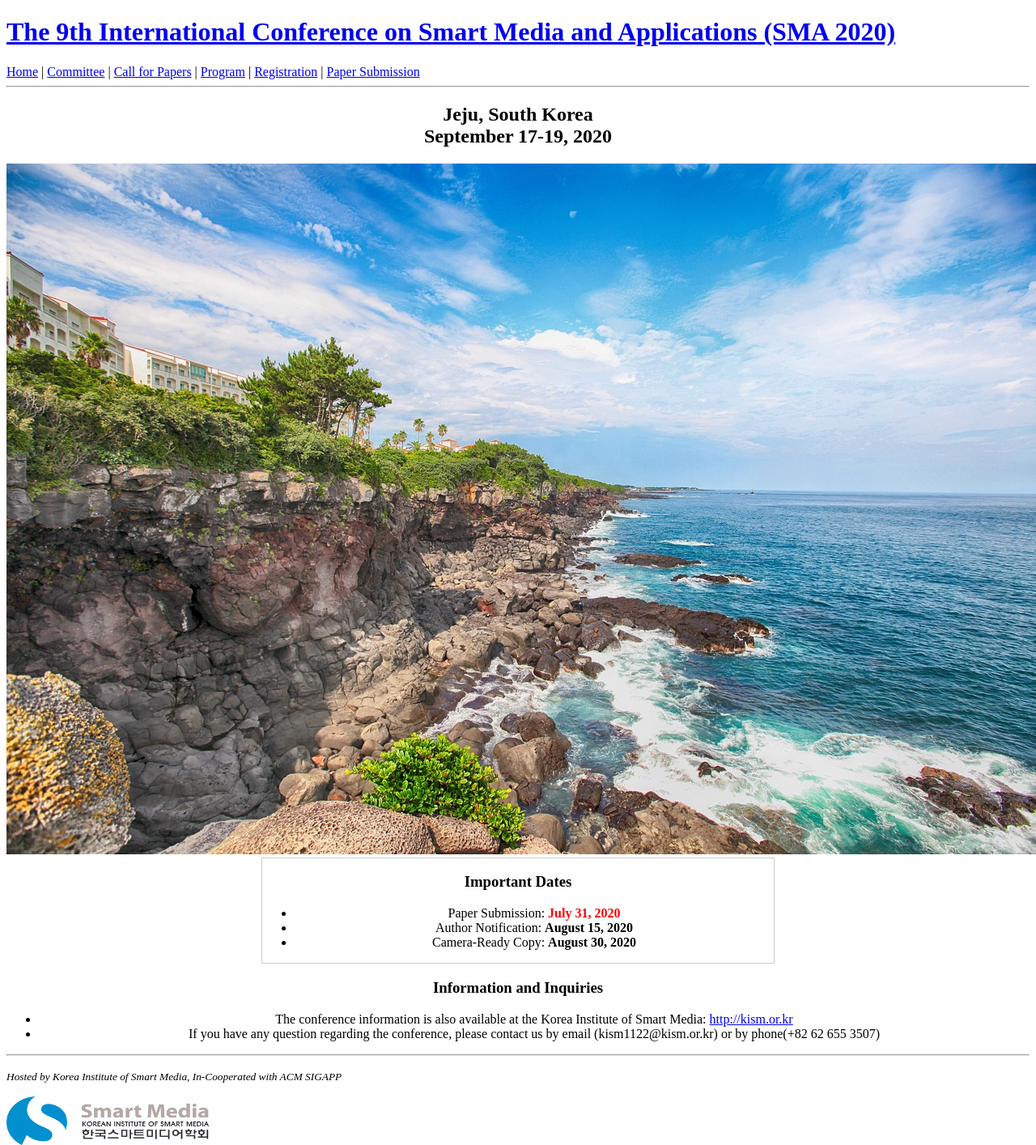
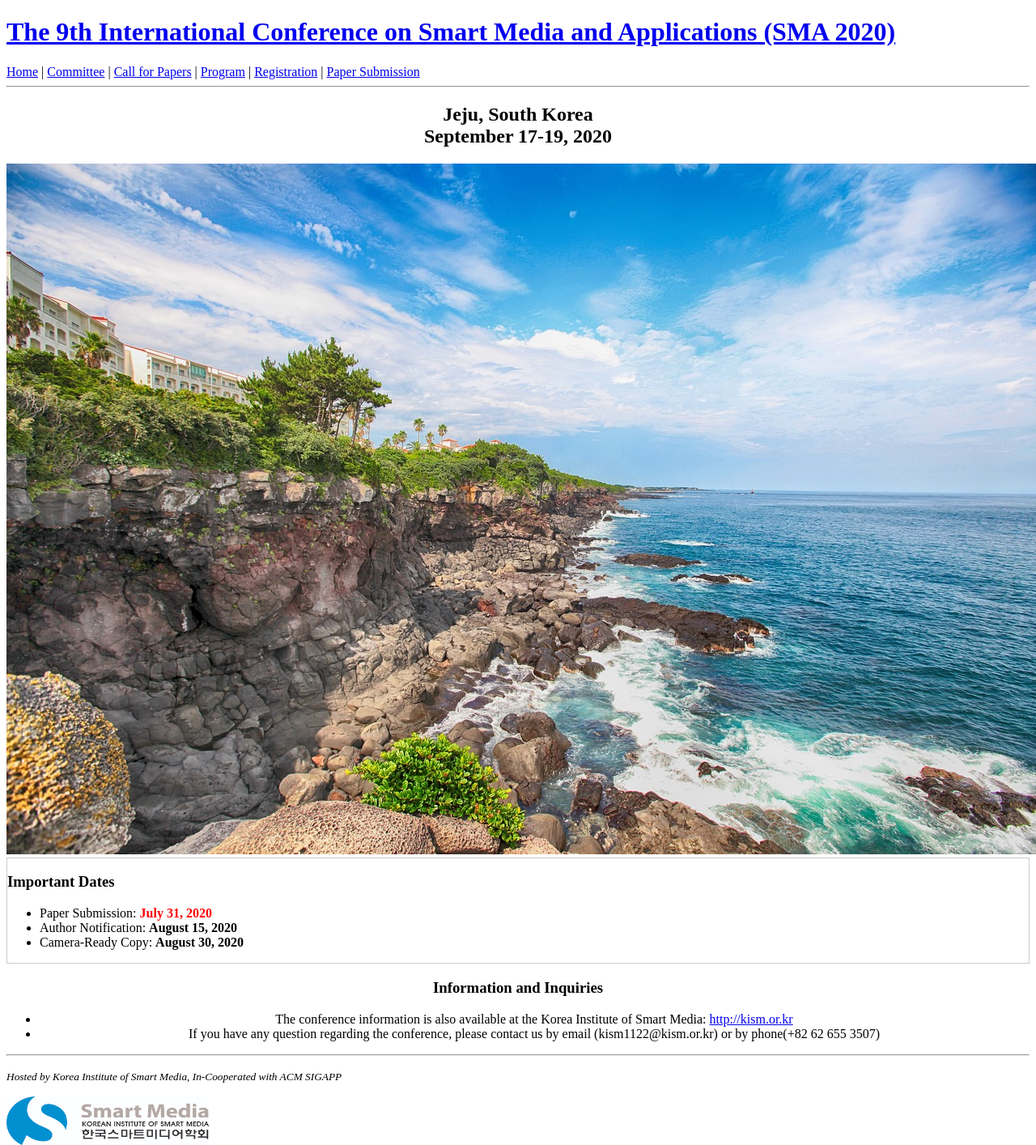
Before and after one commit to icea-conf/sma-2020.github.io, a Jekyll site: the page built from index.html, in a window 1280 px wide. Shown: the whole page at 81% size. Built offline with Jekyll 4.4.1, drawn with Linux system fonts in a browser that asks for light colours; the list of posts is cut into pages by our own code.

Commit message:
Update syntax.css

```diff
--- a/assets/css/syntax.css
+++ b/assets/css/syntax.css
@@ -59,4 +59,4 @@
 .codehilite .vi { color: #008080 } /* Name.Variable.Instance */
 .codehilite .il { color: #009999 } /* Literal.Number.Integer.Long */
 .header-conf-info { padding-top: 5%; line-height: 180%; font-weight: 700; }
-.information { border: 1px solid #cccccc; width: 50%; }
+.information { border: 1px solid #cccccc; width: 400; text-align: left; }
```
